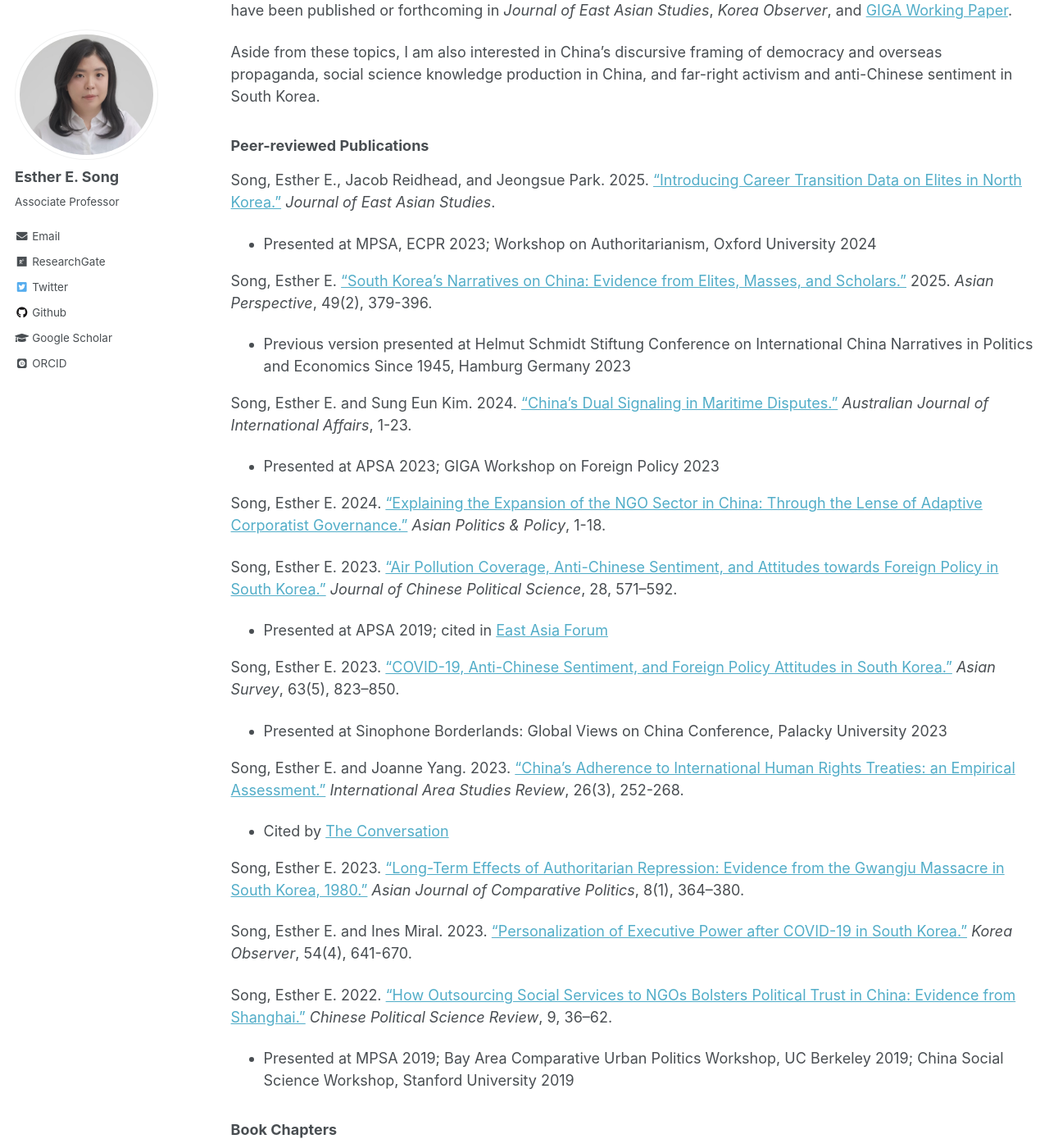
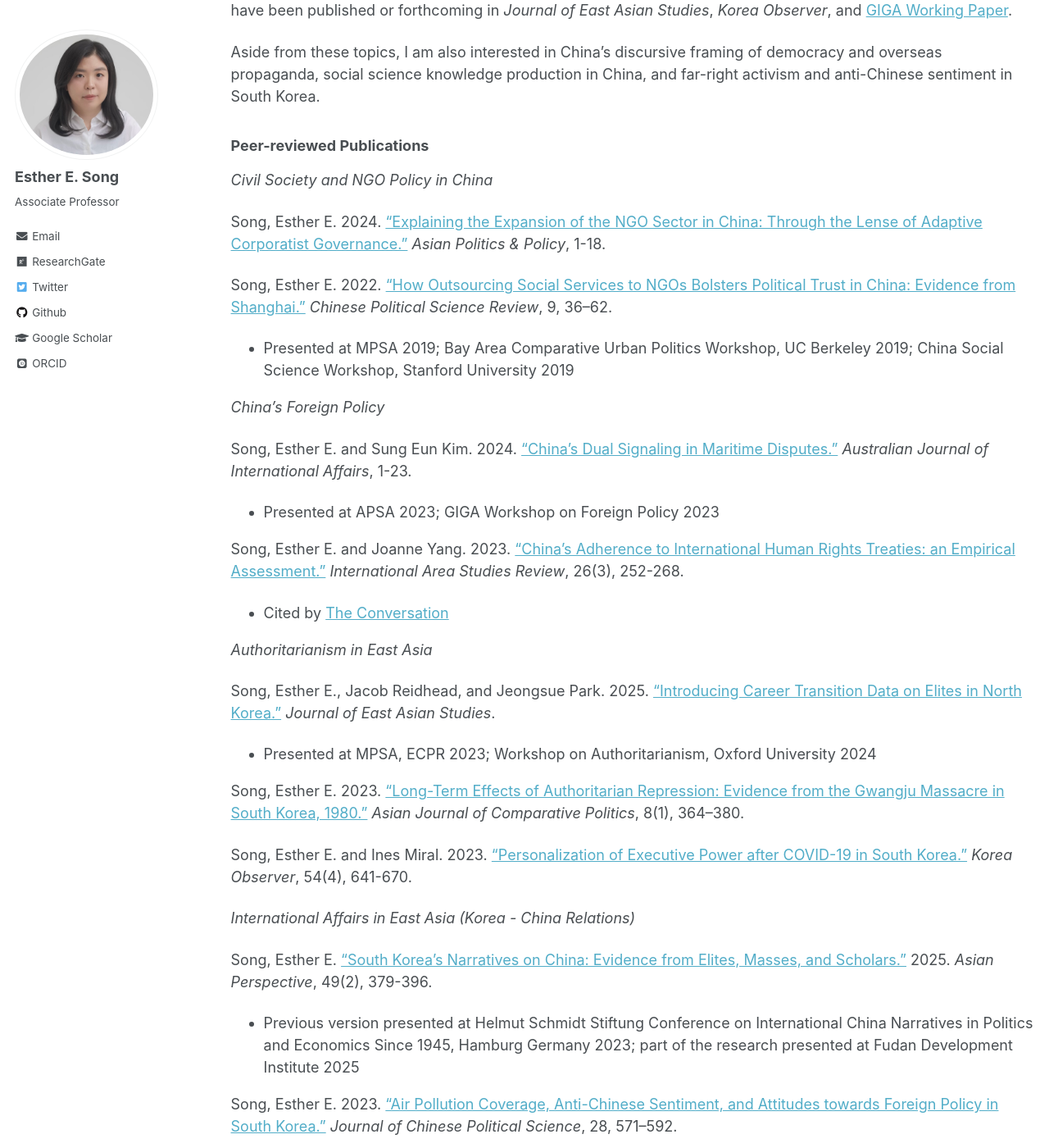
Before and after one commit to ehsong/ehsong.github.io, a Jekyll site: the page built from _pages/research.md, in a window 1280 px wide and 1400 px high, scrolled down 937 px. Shown: the whole window at 82% size. Built offline with Jekyll 4.4.1, drawn with Linux system fonts in a browser that asks for light colours; some web fonts are replaced.

Commit message:
Update research.md

```diff
--- a/_pages/research.md
+++ b/_pages/research.md
@@ -18,32 +18,40 @@ Aside from these topics, I am also interested in China's discursive framing of d
 
 ### Peer-reviewed Publications
 
-Song, Esther E., Jacob Reidhead, and Jeongsue Park. 2025. ["Introducing Career Transition Data on Elites in North Korea."](https://www.cambridge.org/core/journals/journal-of-east-asian-studies/article/introducing-career-transition-data-on-elites-in-north-korea/D381AB27F1C503A7D8C4A9F8243C82A1) *Journal of East Asian Studies*.
-- Presented at MPSA, ECPR 2023; Workshop on Authoritarianism, Oxford University 2024
+*Civil Society and NGO Policy in China*
 
-Song, Esther E. ["South Korea’s Narratives on China: Evidence from Elites, Masses, and Scholars."](https://muse.jhu.edu/pub/1/article/960999) 2025. *Asian Perspective*, 49(2), 379-396.
-- Previous version presented at Helmut Schmidt Stiftung Conference on International China Narratives in Politics and Economics Since 1945, Hamburg Germany 2023
+Song, Esther E. 2024. ["Explaining the Expansion of the NGO Sector in China: Through the Lense of Adaptive Corporatist Governance."](https://onlinelibrary.wiley.com/doi/10.1111/aspp.12752) *Asian Politics & Policy*, 1-18.
+
+Song, Esther E. 2022. ["How Outsourcing Social Services to NGOs Bolsters Political Trust in China: Evidence from Shanghai."](https://link.springer.com/article/10.1007/s41111-021-00207-z) *Chinese Political Science Review*, 9, 36–62.
+- Presented at MPSA 2019; Bay Area Comparative Urban Politics Workshop, UC Berkeley 2019; China Social Science Workshop, Stanford University 2019
+
+*China's Foreign Policy*
 
 Song, Esther E. and Sung Eun Kim. 2024. ["China's Dual Signaling in Maritime Disputes."](https://www.tandfonline.com/doi/full/10.1080/10357718.2024.2394179) *Australian Journal of International Affairs*, 1-23.
 - Presented at APSA 2023; GIGA Workshop on Foreign Policy 2023
 
-Song, Esther E. 2024. ["Explaining the Expansion of the NGO Sector in China: Through the Lense of Adaptive Corporatist Governance."](https://onlinelibrary.wiley.com/doi/10.1111/aspp.12752) *Asian Politics & Policy*, 1-18.
+Song, Esther E. and Joanne Yang. 2023. ["China’s Adherence to International Human Rights Treaties: an Empirical Assessment."](https://journals.sagepub.com/doi/10.1177/22338659231175830) *International Area Studies Review*, 26(3), 252-268.
+- Cited by [The Conversation](https://theconversation.com/how-to-encourage-china-to-become-a-law-abiding-member-of-the-rules-based-international-order-218223)
+
+*Authoritarianism in East Asia*
+
+Song, Esther E., Jacob Reidhead, and Jeongsue Park. 2025. ["Introducing Career Transition Data on Elites in North Korea."](https://www.cambridge.org/core/journals/journal-of-east-asian-studies/article/introducing-career-transition-data-on-elites-in-north-korea/D381AB27F1C503A7D8C4A9F8243C82A1) *Journal of East Asian Studies*.
+- Presented at MPSA, ECPR 2023; Workshop on Authoritarianism, Oxford University 2024
+
+Song, Esther E. 2023. ["Long-Term Effects of Authoritarian Repression: Evidence from the Gwangju Massacre in South Korea, 1980."](https://journals.sagepub.com/doi/epub/10.1177/20578911221147994) *Asian Journal of Comparative Politics*, 8(1), 364–380.
+
+Song, Esther E. and Ines Miral. 2023. ["Personalization of Executive Power after COVID-19 in South Korea."](https://scholar.kyobobook.co.kr/article/detail/4010068022214) *Korea Observer*, 54(4), 641-670.
+
+*International Affairs in East Asia (Korea - China Relations)*
+
+Song, Esther E. ["South Korea’s Narratives on China: Evidence from Elites, Masses, and Scholars."](https://muse.jhu.edu/pub/1/article/960999) 2025. *Asian Perspective*, 49(2), 379-396.
+- Previous version presented at Helmut Schmidt Stiftung Conference on International China Narratives in Politics and Economics Since 1945, Hamburg Germany 2023; part of the research presented at Fudan Development Institute 2025
 
 Song, Esther E. 2023. ["Air Pollution Coverage, Anti-Chinese Sentiment, and Attitudes towards Foreign Policy in South Korea."](https://doi.org/10.1007/s11366-023-09849-z) *Journal of Chinese Political Science*, 28, 571–592.
 - Presented at APSA 2019; cited in [East Asia Forum](https://eastasiaforum.org/2024/05/24/why-arent-south-koreans-studying-in-china-anymore/)
 
 Song, Esther E. 2023. ["COVID-19, Anti-Chinese Sentiment, and Foreign Policy Attitudes in South Korea."](https://t.co/ulZlIiRwHZ) *Asian Survey*, 63(5), 823–850.
 - Presented at Sinophone Borderlands: Global Views on China Conference, Palacky University 2023
-
-Song, Esther E. and Joanne Yang. 2023. ["China’s Adherence to International Human Rights Treaties: an Empirical Assessment."](https://journals.sagepub.com/doi/10.1177/22338659231175830) *International Area Studies Review*, 26(3), 252-268.
-- Cited by [The Conversation](https://theconversation.com/how-to-encourage-china-to-become-a-law-abiding-member-of-the-rules-based-international-order-218223)
-
-Song, Esther E. 2023. ["Long-Term Effects of Authoritarian Repression: Evidence from the Gwangju Massacre in South Korea, 1980."](https://journals.sagepub.com/doi/epub/10.1177/20578911221147994) *Asian Journal of Comparative Politics*, 8(1), 364–380.
-
-Song, Esther E. and Ines Miral. 2023. ["Personalization of Executive Power after COVID-19 in South Korea."](https://scholar.kyobobook.co.kr/article/detail/4010068022214) *Korea Observer*, 54(4), 641-670.
-
-Song, Esther E. 2022. ["How Outsourcing Social Services to NGOs Bolsters Political Trust in China: Evidence from Shanghai."](https://link.springer.com/article/10.1007/s41111-021-00207-z) *Chinese Political Science Review*, 9, 36–62.
-- Presented at MPSA 2019; Bay Area Comparative Urban Politics Workshop, UC Berkeley 2019; China Social Science Workshop, Stanford University 2019
 
 ### Book Chapters
 
```
